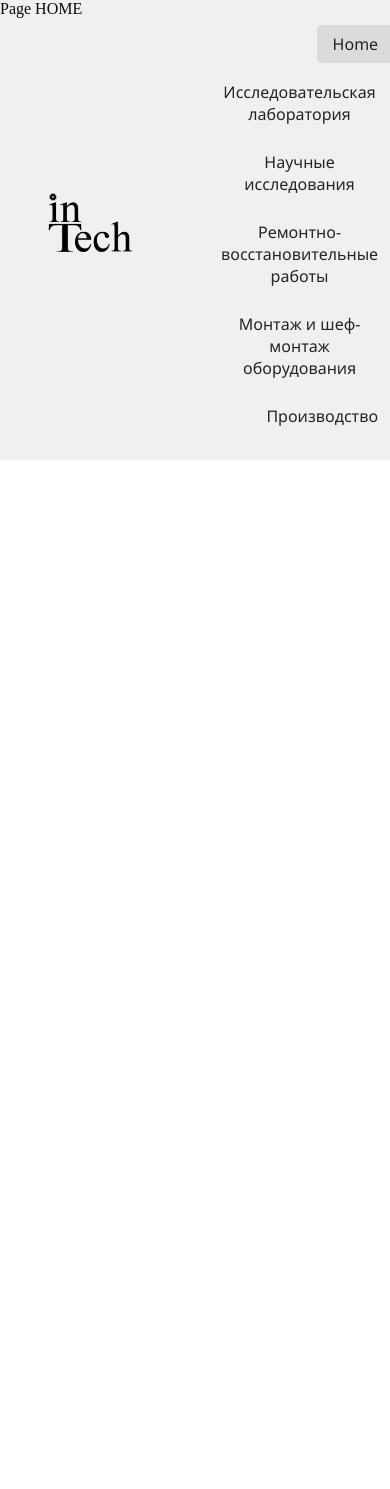
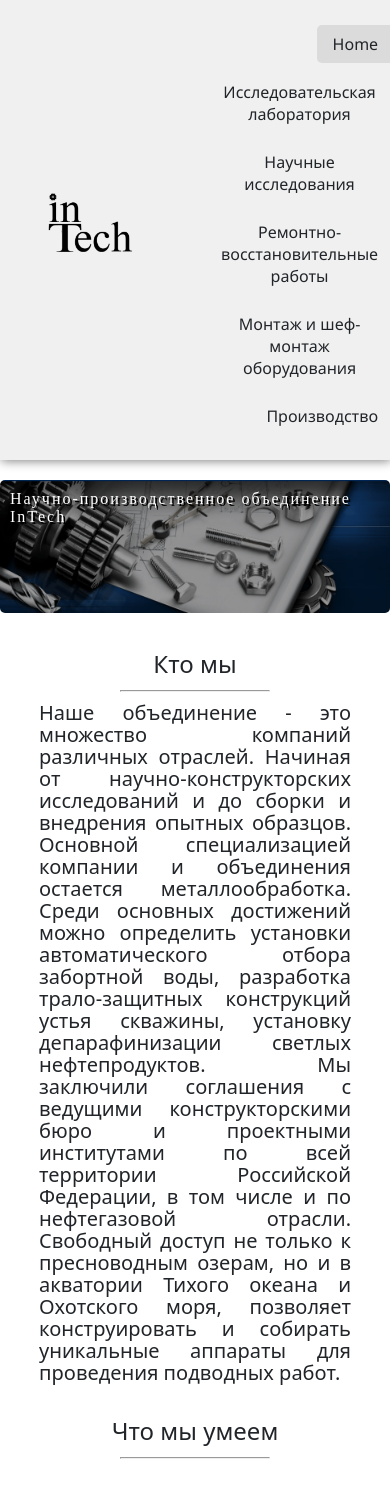
Before and after one commit to Pavlov-Vldmr/intech-react, a React (Create React App) app: page / in a window 390 px wide. Before the commit the page ends 844 px from the top, so only its background shows below. Built offline with nearby package versions, Linux system fonts and the light colour scheme.

Commit message:
paragraph structure added

```diff
--- a/src/components/Header/Header.jsx
+++ b/src/components/Header/Header.jsx
@@ -11,12 +11,8 @@ function Header() {
             <div className="container">
                 <div className={styles.headerInner}>
                     <Link to="/" className={styles.headerLogo}>
-                        <div className="">
-                            <img
-                                className=""
-                                src="./images/logo.png"
-                                alt="Лого"
-                            />
+                        <div>
+                            <img src="./images/logo.png" alt="Лого"/>
                         </div>
                     </Link>
                     <nav>
--- a/src/components/Header/Header.module.css
+++ b/src/components/Header/Header.module.css
@@ -2,7 +2,8 @@
     width: 100%;
     padding: 20px 0px;
     background-color: rgba(109, 109, 109, 0.1);
-    position: fixed;
+    box-shadow: 1px 1px 10px gray;
+    /* position: fixed; */
 }
 
 .headerInner{
@@ -37,8 +38,6 @@
     transition: 1s;
 }
 
-
-
 .headerLogo{}
 .headerLogo>div>img{
     width: 200px;
--- a/src/components/PageHome/PageHome.jsx
+++ b/src/components/PageHome/PageHome.jsx
@@ -1,11 +1,33 @@
 import React from "react";
 import { Link } from "react-router-dom";
 
-import "./PageHome.css"
+import styles from "./PageHome.module.css"
+import Paragraph from "../Paragraph/Paragraph";
 
-function PageHome (){
-    return(
-        <p>Page HOME</p>
+function PageHome() {
+    return (
+
+        <>
+            <div className="container">
+                <div className={styles.mainPageImg}>
+                    <h1>Научно-производственное объединение <span>InTech</span></h1>
+                    <img src="./images/main-page-img.png" alt="Intech - Main Page Image" />
+                </div>
+            </div>
+
+            <Paragraph title="Кто мы" text="
+                Наше объединение - это множество компаний различных отраслей.
+                Начиная от научно-конструкторских исследований и до сборки и внедрения опытных образцов.
+                Основной специализацией компании и объединения остается металлообработка.
+                Среди основных достижений можно определить установки автоматического отбора забортной воды,
+                разработка трало-защитных конструкций устья скважины, установку депарафинизации светлых нефтепродуктов.
+                Мы заключили соглашения с ведущими конструкторскими бюро и проектными институтами по всей территории
+                Российской Федерации, в том числе и по нефтегазовой отрасли. Свободный доступ не только
+                к пресноводным озерам, но и в акватории Тихого океана и Охотского моря, позволяет конструировать
+                и  собирать уникальные аппараты для проведения подводных работ.
+                ">{<hr/>}</Paragraph>
+            <Paragraph title="Что мы умеем">{<hr/>}</Paragraph>
+        </>
     );
 }
 
--- /dev/null
+++ b/src/components/PageHome/PageHome.module.css
@@ -0,0 +1,41 @@
+.mainPageImg{
+    margin-top: 20px;
+}
+
+.mainPageImg>img{
+    width: 100%;
+    border-radius: 5px;
+}
+
+.mainPageImg>h1{
+    color: var(--color-white);
+    font-size: 3.5rem;
+    position: absolute;
+    text-shadow: 2px 2px black;
+    font-weight: lighter;
+    display: block;
+    max-width: 560px;
+    margin: 120px 0px 0px 60px;
+    letter-spacing: 2px;
+}
+
+@media (max-width: 1400px){
+    .mainPageImg>h1{
+        font-size: 3rem;
+    }
+  }
+
+  @media (max-width: 768px){
+    .mainPageImg>h1{
+        margin: 60px 0px 0px 30px;
+        font-size: 1.5rem;
+    }
+}
+
+@media (max-width: 576px){
+    .mainPageImg>h1{
+        margin: 10px 0px 0px 10px;
+        font-size: 1rem;
+        max-width: 400px;
+    }
+  }
--- a/src/components/PageResearchLab/PageResearchLab.jsx
+++ b/src/components/PageResearchLab/PageResearchLab.jsx
@@ -1,11 +1,15 @@
 import React from "react";
 import { Link } from "react-router-dom";
 
-import "./PageResearchLab.css"
+import "./PageResearchLab.css";
+import Paragraph from "../Paragraph/Paragraph";
 
-function PageResearchLab (){
-    return(
-        <p>PageResearchLab</p>
+function PageResearchLab() {
+    return (
+        <>
+            <Paragraph title="Исследовательская лаборатория ООО НПО 'Интех'" text="Зачастую, безопасность при тренировочных процессах остается вне зоны внимания владельцев объектов. Достаточно посмотреть в окно на детские площадки, и можно обнаружить ряд нарушений действующих нормативов. Также, за скобками остается и необходимость ежегодных испытаний спортивных сооружений и инвентаря в образовательных учреждениях. К примеру, одно баскетбольное оборудование подвергается нагрузочным тестам по 7 пунктам, не говоря уже об измерительных тестах на соответствие требованиям.">{<hr/>}</Paragraph>
+            <Paragraph text="Наша лаборатория специализируется на исследованиях и испытаниях спортивных сооружений и инвентаря как в образовательных учреждениях, так и на объектах спорта (детские спортивные площадки, игровые площадки, тренажерные и спортивные залы)."></Paragraph>
+        </>
     );
 }
 
--- /dev/null
+++ b/src/components/Paragraph/Paragraph.jsx
@@ -0,0 +1,40 @@
+import React from "react";
+
+import styles from "./Paragraph.module.css"
+
+function Paragraph(props) {
+
+    const { title, text, children } = props
+    return (
+        <>
+            <div className="container">
+                <div className={styles.paragraph}>
+                    <h2>{title}</h2>
+                    {/* <hr /> */}
+                    {children}
+                    <p>{text}</p>
+                </div>
+            </div>
+        </>
+
+    );
+
+
+
+    // console.log(props)
+    // const { name, text, children } = props
+    // return (
+    //     <>
+    //         {children}
+    //         <div className="container">
+    //             <div className={styles.paragraph}>
+    //                 <h2>{text}</h2>
+    //                 <hr />
+    //                 <p>{name}</p>
+    //             </div>
+    //         </div>
+    //     </>
+    // );
+}
+
+export default Paragraph;
--- /dev/null
+++ b/src/components/Paragraph/Paragraph.module.css
@@ -0,0 +1,48 @@
+.paragraph{
+    max-width: 66.6%;
+    margin: 30px auto;
+}
+
+.paragraph>h2{
+    text-align: center;
+    font-size: 32px;
+    font-family: system-ui, -apple-system, BlinkMacSystemFont, 'Segoe UI', Roboto, Oxygen, Ubuntu, Cantarell, 'Open Sans', 'Helvetica Neue', sans-serif;
+    font-weight: 500;
+    color: var(--color-text);
+
+}
+
+
+
+.paragraph>hr{
+    margin: 30px auto;
+    width: 200px;
+}
+
+.paragraph>p{
+    text-align: justify;
+    font-size: 1.25rem;
+    font-weight: 400;
+    color: var(--color-text);
+    line-height: 1.5em;
+    font-family: system-ui, -apple-system, BlinkMacSystemFont, 'Segoe UI', Roboto, Oxygen, Ubuntu, Cantarell, 'Open Sans', 'Helvetica Neue', sans-serif;
+}
+
+@media (max-width: 768px){
+    .paragraph{
+        max-width: 80%;
+    }
+
+    .paragraph>h2{
+        font-size: 24px;
+    }
+
+    .paragraph>hr{
+        margin: 10px auto;
+        width: 150px;
+    }
+    .paragraph>p{
+        line-height: 1.1em;
+    }
+
+}
```
Also changed, not shown: public/images/main-page-img.png (added), src/components/PageHome/PageHome.css (deleted).
